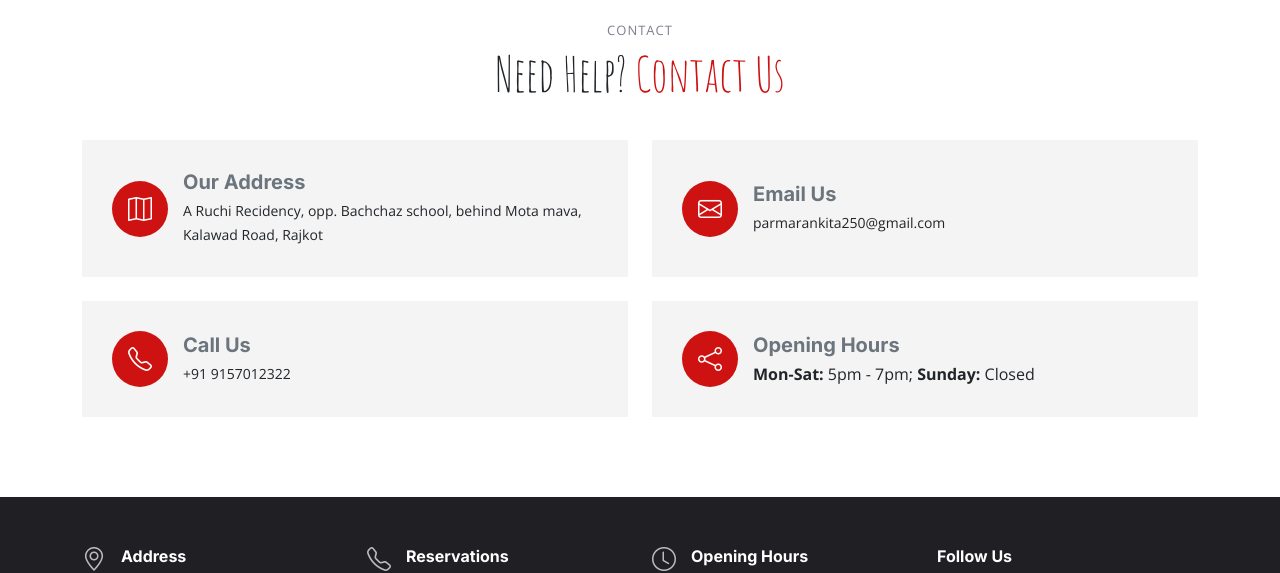
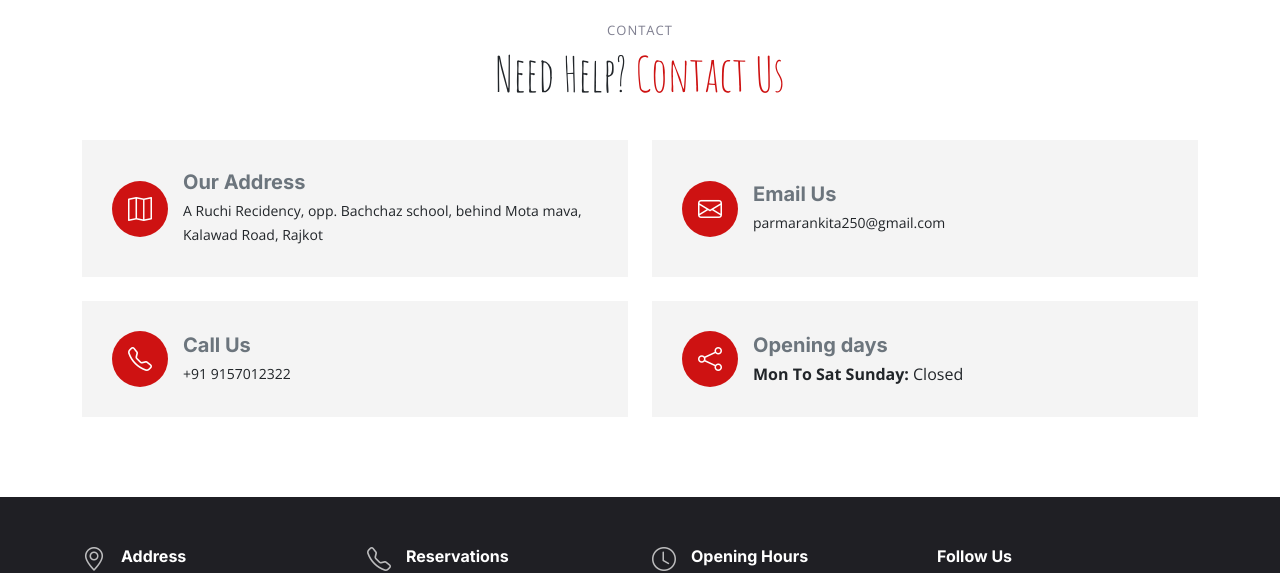
Before and after one commit to kingragnar4218/mordenmahendicreation, a plain HTML site: page index.html in a window 1280 px wide. Shown: the part 3946-4519 px from the top of the page. Drawn offline with nearby package versions, Linux system fonts and the light colour scheme.

Commit message:
Update index.html

```diff
--- a/index.html
+++ b/index.html
@@ -371,8 +371,8 @@
             <div class="info-item  d-flex align-items-center">
               <i class="icon bi bi-share flex-shrink-0"></i>
               <div>
-                <h3>Opening Hours</h3>
-                <div><strong>Mon-Sat:</strong> 5pm - 7pm;
+                <h3>Opening days</h3>
+                <div><strong>Mon To Sat</strong>
                   <strong>Sunday:</strong> Closed
                 </div>
               </div>
```
